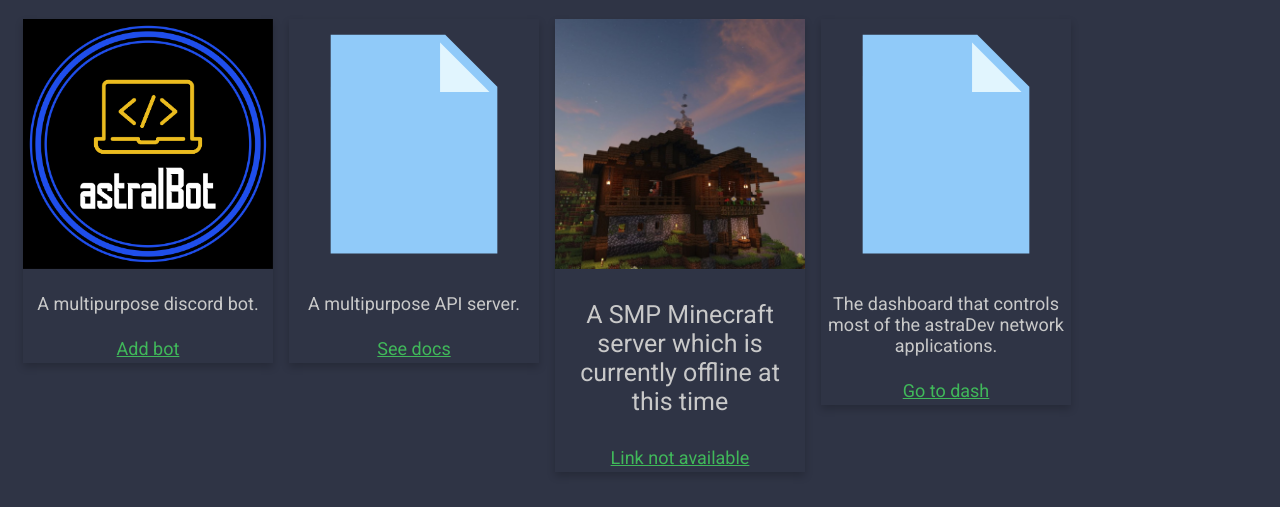
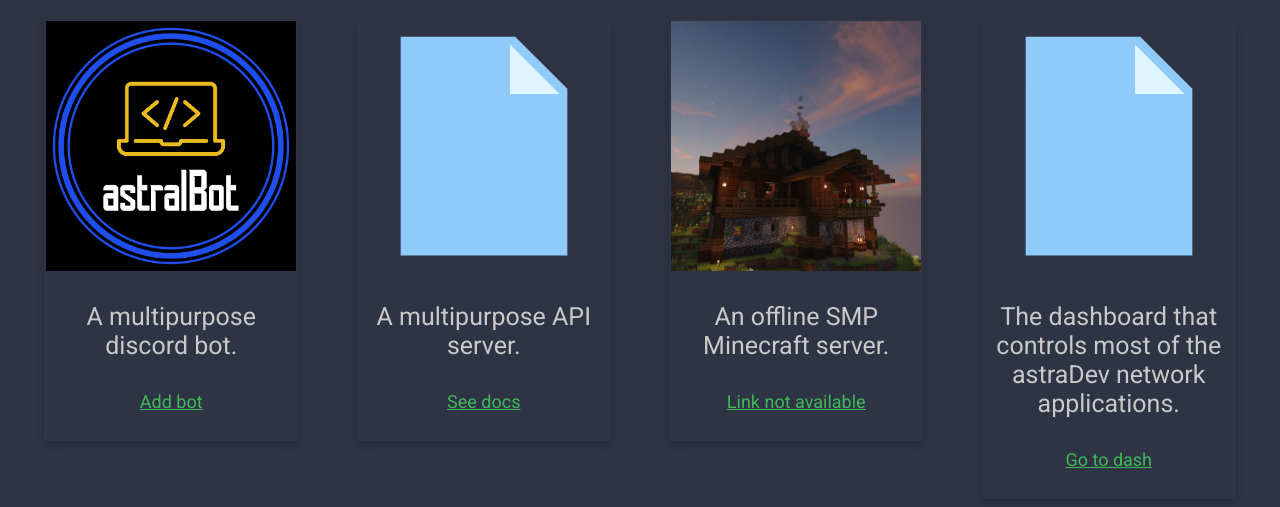
Before and after one commit to astraDev-Ops/astradev-ops.github.io, a plain HTML site: page showcase.html in a window 1280 px wide. Shown: the part 167-674 px from the top of the page. Drawn offline with Linux system fonts and the light colour scheme.

Commit message:
Fix showcase a bit more

```diff
--- a/css/main.css
+++ b/css/main.css
@@ -135,3 +135,16 @@ nav a:hover {
 	clear: both;
 	display: table;
 }
+
+.flex{
+    display: flex;
+    flex-direction: row;
+    flex-wrap: wrap;
+    align-content: stretch;
+    justify-content: space-around;
+    align-items: flex-start;
+}
+.flex-item-20{
+    width: 20%;
+    margin-bottom: 16px;
+}
--- a/showcase.html
+++ b/showcase.html
@@ -31,42 +31,30 @@
 </div>
 <div class="content roboto">
 	<h1 style="text-decoration: underline;text-align:center;">Showcase</h1>
-	<div class="row">
-		<div class="col5">
-			<div class="card">
-				<img src="img/jarvis.png" style="width:100%">
-				<div class="container">
-					<p style="font-size:18px;">A multipurpose discord bot.</p>
-					<a href="https://discord.com/oauth2/authorize?client_id=805957399571595264" style="color: #40b85a;font-size:18px;">Add bot</a>
-				</div>
-			</div>
+	<div class="flex">
+		<div class="flex-item-20 card container">
+			<img src="img/jarvis.png" style="width:100%">
+			<p>A multipurpose discord bot.</p>
+			<a href="https://discord.com/oauth2/authorize?client_id=805957399571595264" style="color: #40b85a;font-size:18px;">Add bot</a>
+			<p></p>
 		</div>
-		<div class="col5">
-			<div class="card">
+		<div class="flex-item-20 card container">
 			<img src="img/file.svg" style="width:100%">
-				<div class="container">
-					<p style="font-size:18px;">A multipurpose API server.</p>
-					<a href="docs/api" style="color: #40b85a;font-size:18px;">See docs</a>
-				</div>
-			</div>
+			<p>A multipurpose API server.</p>
+			<a href="docs/api" style="color: #40b85a;font-size:18px;">See docs</a>
+			<p></p>
 		</div>
-		<div class="col5">
-			<div class="card">
-				<img src="img/minecraft.jpg" style="width:100%">
-				<div class="container">
-					<p>A SMP Minecraft server which is currently offline at this time</p>
-					<a href="#" style="color: #40b85a;font-size:18px;">Link not available</a>
-				</div>
-			</div>
+		<div class="flex-item-20 card container">
+			<img src="img/minecraft.jpg" style="width:100%">
+			<p>An offline SMP Minecraft server.</p>
+			<a href="#" style="color: #40b85a;font-size:18px;">Link not available</a>
+			<p></p>
 		</div>
-		<div class="col5">
-			<div class="card">
-				<img src="img/file.svg" style="width:100%">
-				<div class="container">
-					<p style="font-size:18px;">The dashboard that controls most of the astraDev network applications.</p>
-					<a href="https://dash.astradev.xyz" style="color: #40b85a;font-size:18px;">Go to dash</a>
-				</div>
-			</div>
+		<div class="flex-item-20 card container">
+			<img src="img/file.svg" style="width:100%">
+			<p>The dashboard that controls most of the astraDev network applications.</p>
+			<a href="https://dash.astradev.xyz" style="color: #40b85a;font-size:18px;">Go to dash</a>
+			<p></p>
 		</div>
 	</div>
 
```
